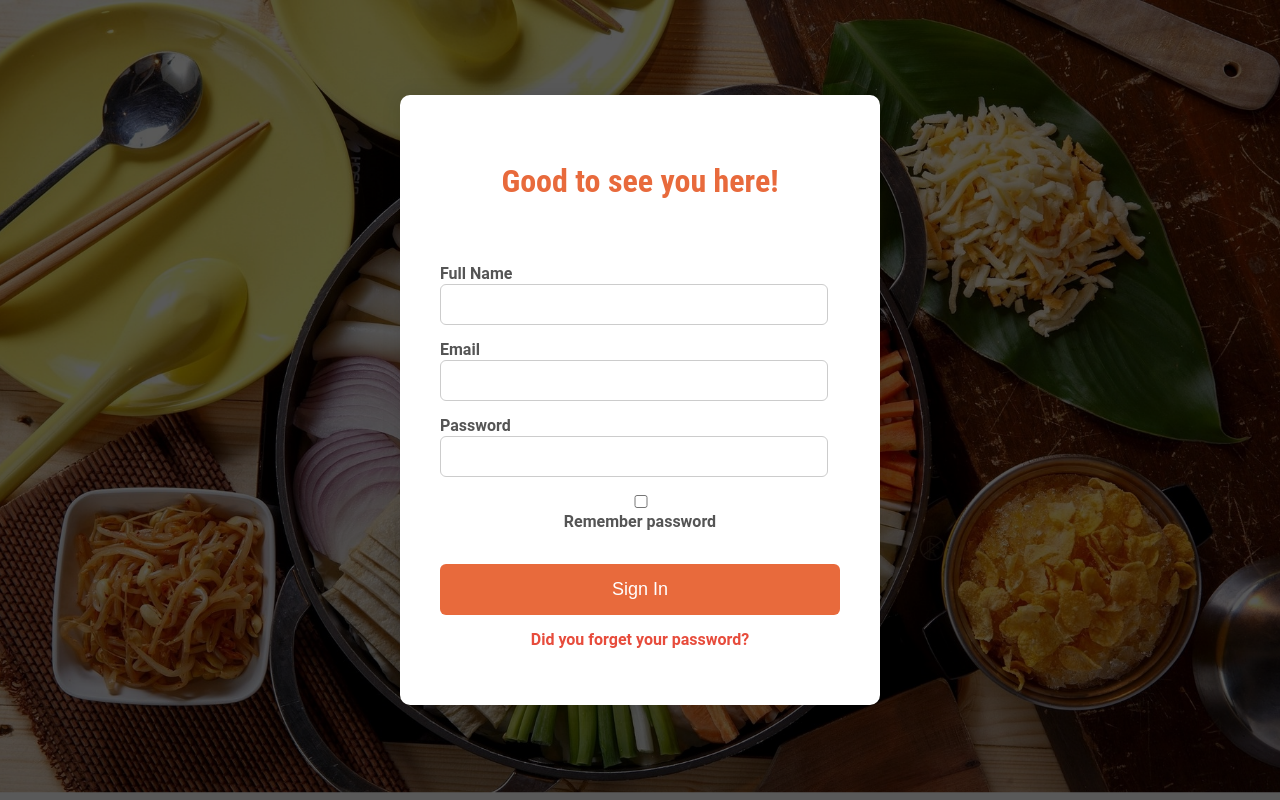
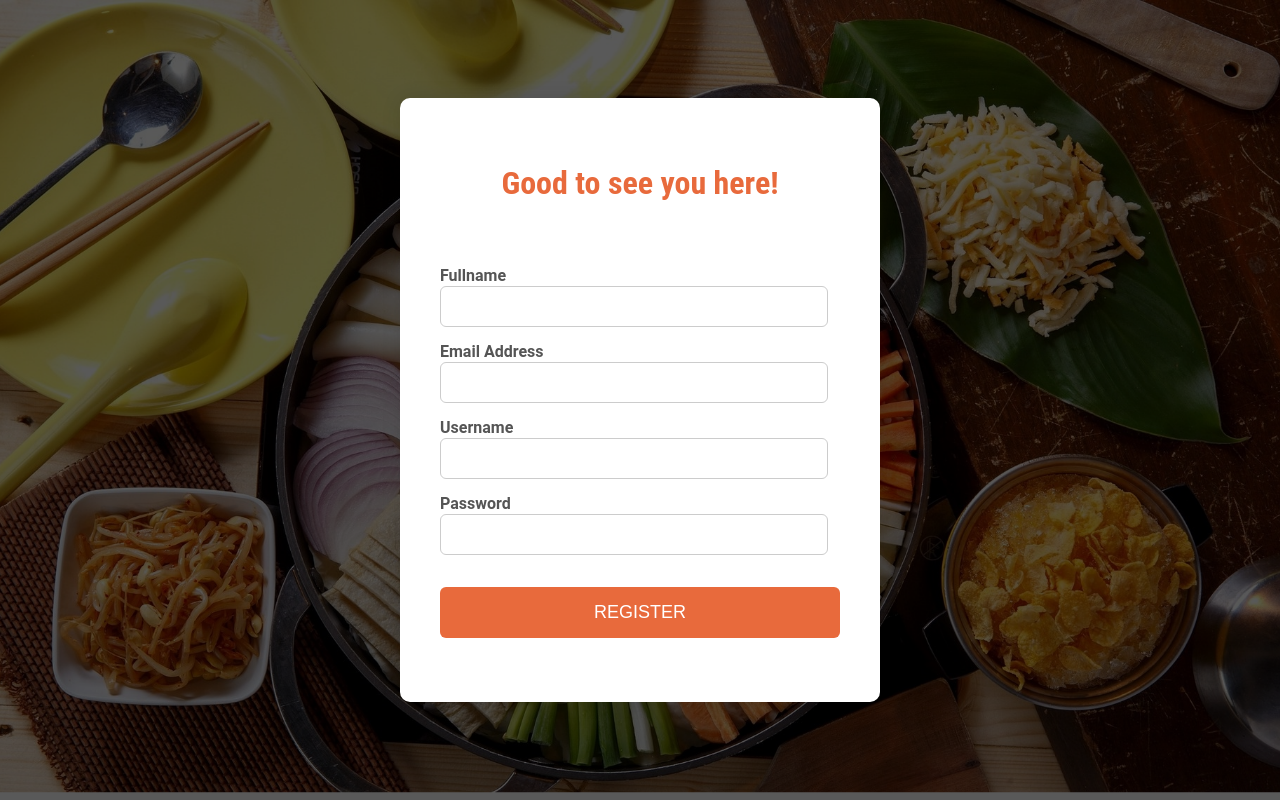
Before and after one commit to freddy74/backend-proyecto-interactivas, a PHP site: page /pages/sign-in.php in a window 1280 px wide. Run offline with PHP 8.4, Linux system fonts and the light colour scheme.

```diff
--- a/hideyoshi/pages/sign-in.php
+++ b/hideyoshi/pages/sign-in.php
@@ -1,12 +1,42 @@
+<?php
+    require_once '../../database.php';
+    $message = "";
+
+    if($_POST){
+        if(isset($_POST["register"])){
+          //validate if user already registered
+          $validateUsername = $database->select("tb_users","*",[
+              "usr"=>$_POST["username"]
+          ]);
+
+          if(count($validateUsername) > 0){
+             // $message = "This username is already registered!";
+          }else{
+              $pass = password_hash($_POST["password"], PASSWORD_DEFAULT, ['cost' => 12]);
+              $database->insert("tb_users",[
+                  "fullname"=> $_POST["fullname"],
+                  "usr"=> $_POST["username"],
+                  "pwd"=> $pass,
+                  "email"=> $_POST["email"]
+              ]);
+              //header("location: book.php?id=".$_POST["register"]);
+              $message = "Succesfully registered!";
+
+          }
+      }
+    }
+?>
+
+
+
 <!DOCTYPE html>
 <html lang="en">
 <head>
     <meta charset="UTF-8">
     <meta name="viewport" content="width=device-width, initial-scale=1.0">
     <title>Sign In</title>
+
     <style>
-
-
         body {
         font-family: 'Roboto';
         font-weight: bold;
@@ -56,10 +86,6 @@
             text-align:center;
 
         }
-
-
-
-
         input {
         width: calc(100% - 0.75rem);
         padding: 0.75rem;
@@ -73,11 +99,7 @@
         border-color: #E86A3C;
         }
 
-
-
-
-
-    button {
+        .button {
         background-color: #E86A3C;
         color: #fff;
         padding: 0.938rem;
@@ -90,7 +112,7 @@
         margin-top:2rem;
         }
 
-    button:hover {
+        .button:hover {
         background-color: #c0392b;
         }
 
@@ -111,35 +133,53 @@
         }
 
 
+        .p{
+            font-family: 'Roboto';
+            font-size: 1.5rem;
+            text-align: center;
+            color: #c0392b;
 
+        }
+    </style>
 
-
-
-
-
-  </style>
 </head>
 <body>
-  <form action="#" method="post">
+
+    <main>
+        <section class='activity'>
+            <form method="post" action="sign-in.php">
                 <h2>Good to see you here!</h2>
+                <div>
+                    <label  for='fullname'>Fullname</label>
+                </div>
+                <div>
+                    <input id='fullname' class='form-input' type='text' name='fullname'>
+                </div>
+                <div>
+                    <label  for='email'>Email Address</label>
+                </div>
+                <div>
+                    <input id='email' class='form-input' type='text' name='email'>
+                </div>
+                <div>
+                    <label  for='username'>Username</label>
+                </div>
+                <div>
+                    <input id='username' class='form-input' type='text' name='username'>
+                </div>
+                <div>
+                    <label  for='password'>Password</label>
+                </div>
+                <div>
+                    <input id='password' class='form-input' type='password' name='password'>
+                </div>
+                <div>
+                    <input class="button" type='submit' value="REGISTER">
+                </div>
+                <p class="p"><?php echo $message; ?></p>
+                <input  type="hidden" name="register" value="1">
+            </form>
+        </section>
 
-    <label for="name">Full Name</label>
-    <input type="text" id="name" name="name" required>
-
-    <label for="email">Email</label>
-    <input type="email" id="email" name="email" required>
-
-    <label for="password">Password</label>
-    <input type="password" id="password" name="password" required>
-
-    <label class="remember-label">
-      <input type="checkbox" name="remember"> Remember password
-    </label>
-
-
-    <button type="submit">Sign In</button>
-
-    <p class="forgot-password"><a href="#">Did you forget your password?</a></p>
-  </form>
 </body>
 </html>
```
Lines whose indentation alone changed are shown as unchanged.
